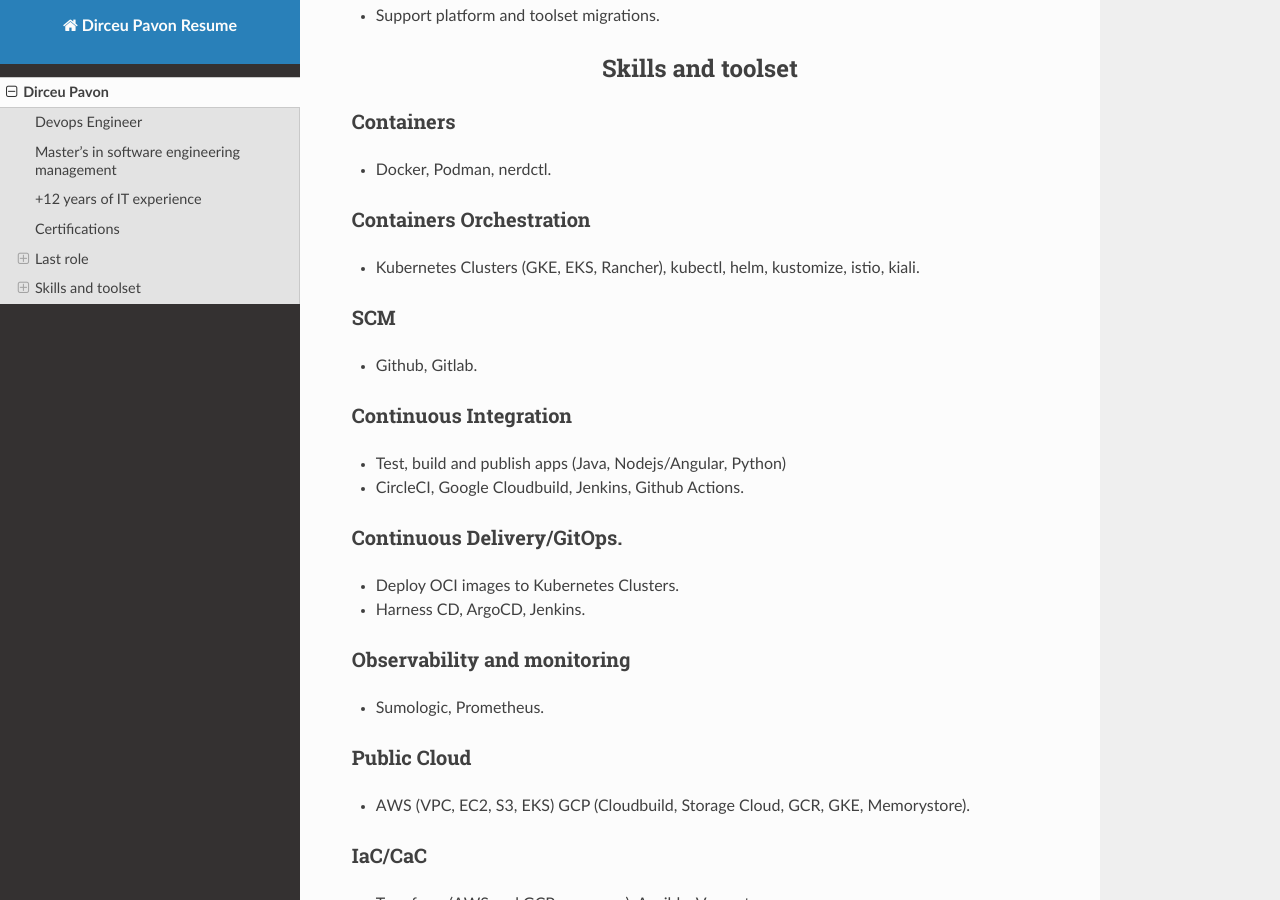
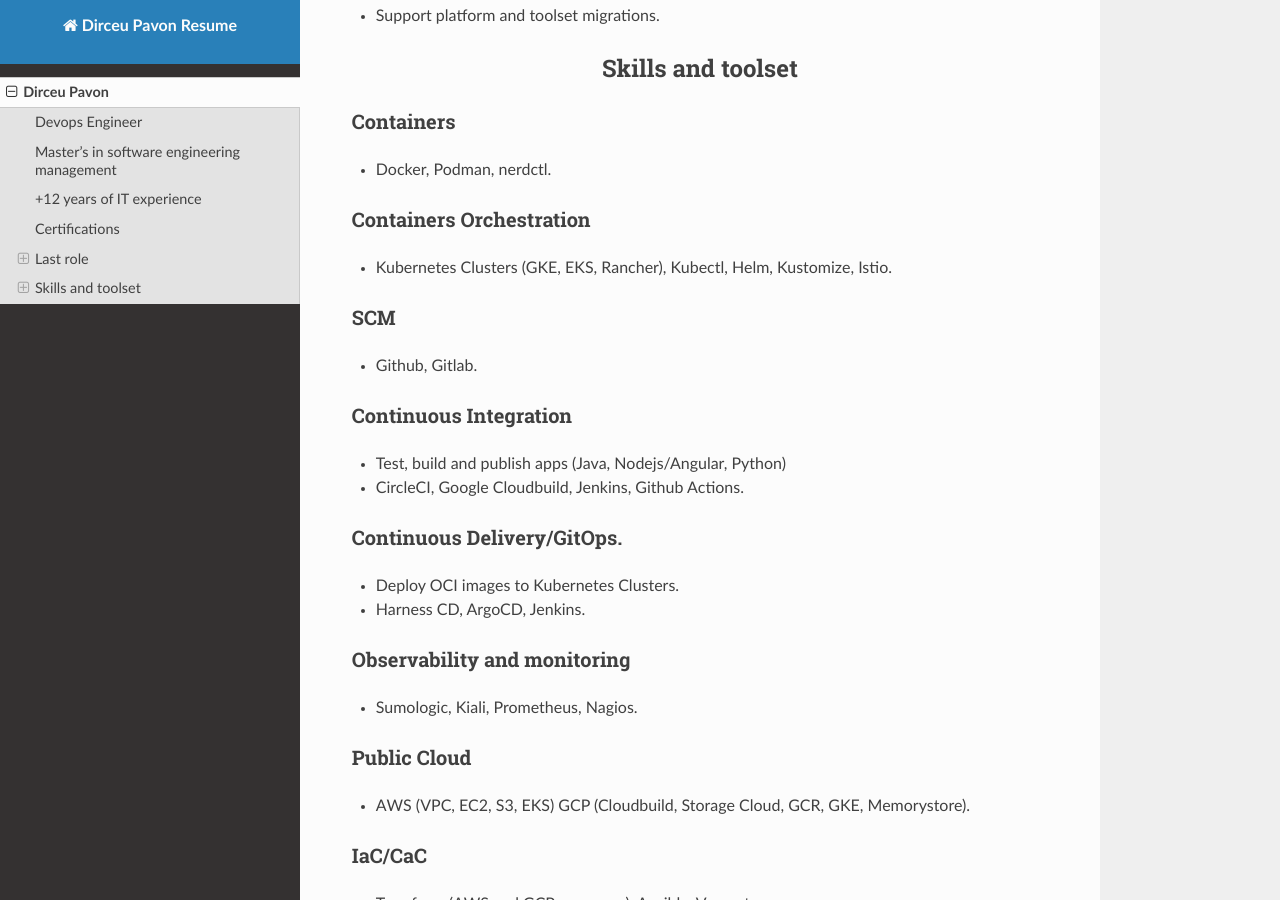
Before and after one commit to dirceubb/resume, an MkDocs documentation site: the page built from resume/index.md, in a window 1280 px wide and 900 px high, scrolled down 702 px. Built offline with MkDocs 1.6.1, drawn with Linux system fonts in a browser that asks for light colours; nearby versions of some CDN libraries.

Commit message:
Update index.md

```diff
--- a/resume/index.md
+++ b/resume/index.md
@@ -26,7 +26,7 @@
 - Deploy OCI images to Kubernetes Clusters.
 - Harness CD, ArgoCD, Jenkins.
 ### Observability and monitoring
-- Sumologic, Prometheus.
+- Sumologic, Kiali, Prometheus, Nagios.
 ### Public Cloud
 - AWS (VPC, EC2, S3, EKS) GCP (Cloudbuild, Storage Cloud, GCR, GKE, Memorystore).
 ### IaC/CaC
```
Also changed, not shown: other parts of resume/index.md (+1 -1 lines).
